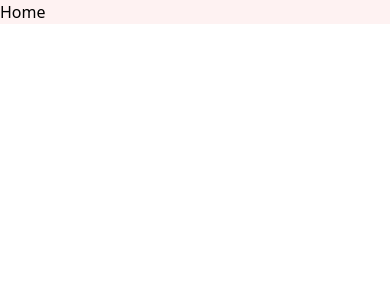
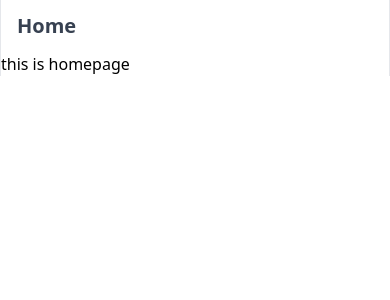
Before and after one commit to pong7772/fullstack-socail-app, a Nuxt app: page / in a window 390 px wide. Shown: the top 300 px of the page. Built offline with nearby package versions, Linux system fonts and the light colour scheme.

Commit message:
add backend

```diff
--- a/app.vue
+++ b/app.vue
@@ -7,9 +7,7 @@
             grid grid-cols-12
             mx-auto
             sm:px-6
-            lg:
-            max-w-7xl
-            lg:px-8 lg:gap-5
+            lg:max-w-7xl lg:px-8 lg:gap-5
           "
         >
           <!-- Left sidebar -->
@@ -19,7 +17,7 @@
             </div>
           </div>
           <!-- Center sidebar -->
-          <main class="col-span-12 md:col-span-8 xl:col-span-6 bg-red-50">
+          <main class="col-span-12 md:col-span-8 xl:col-span-6">
             <router-view />
           </main>
 
--- a/components/MainSection.vue
+++ b/components/MainSection.vue
@@ -1,6 +1,46 @@
 <template>
-  <div>next</div>
+  <div class="border-x" :class="twitterBorderColor">
+    <div
+      class="
+        sticky
+        top-0
+        px-4
+        py-3
+        bg-white/80
+        backdrop-blur-md
+        dark:bg-dim-900/80
+      "
+    >
+      <h2 class="text-xl font-bold text-gray-700 dark:text-gray-100">
+        {{ props.title }}
+      </h2>
+    </div>
+    <div
+      class="flext items-center justify-center p-4 border-b"
+      v-if="props.loading"
+      :class="twitterBorderColor"
+    >
+      <UISpinner />
+    </div>
+    <div v-else>
+      <slot></slot>
+    </div>
+  </div>
 </template>
 
 <script setup>
+import useTailwindConfig from "./composables/useTailwindConfig";
+
+const props = defineProps({
+  title: {
+    type: String,
+    require: true,
+  },
+  loading: {
+    type: Boolean,
+    require: true,
+  },
+});
+
+const { twitterBorderColor } = useTailwindConfig();
 </script>
--- a/components/Sidebar/Left/index.vue
+++ b/components/Sidebar/Left/index.vue
@@ -6,17 +6,16 @@
       class="
         p-2
         my-2
-        hover:rounded-full hover:bg-blue-50
+        rounded-full
+        hover:bg-blue-50
         w-min
         dark:hover:bg-white/20
       "
       :class="deafaultTransitions"
     >
       <nuxt-link to="/">
-        <div>
-          <div class="w-8 h-8">
-            <LogoTwitter />
-          </div>
+        <div class="w-8 h-8">
+          <LogoTwitter />
         </div>
       </nuxt-link>
     </div>
--- /dev/null
+++ b/components/UI/Spinner.vue
@@ -0,0 +1,22 @@
+<template>
+  <svg
+    class="w-8 h-8 mr-3 -ml-1 text-blue-400 animate-spin"
+    xmlns="http://www.w3.org/2000/svg"
+    fill="none"
+    viewBox="0 0 24 24"
+  >
+    <circle
+      class="opacity-10"
+      cx="12"
+      cy="12"
+      r="10"
+      stroke="currentColor"
+      stroke-width="4"
+    ></circle>
+    <path
+      fill="currentColor"
+      d="M4 12a8 8 0 018-8V0C5.373 0 0 5.373 0 12h4zm2 5.291A7.962 7.962 0 014 12H0c0 3.042 1.135 5.824 3 7.938l3-2.647z"
+    ></path>
+  </svg>
+</template>
+<script setup></script>
--- a/pages/index.vue
+++ b/pages/index.vue
@@ -1,6 +1,11 @@
 <template>
-  <div>Home</div>
+  <div>
+    <MainSection title="Home" :loading="loading">
+      this is homepage
+    </MainSection>
+  </div>
 </template>
 
 <script setup>
+const loading = ref(false);
 </script>
```
Also changed, not shown: 1 other file (tests, documents, lock files or other folders).
